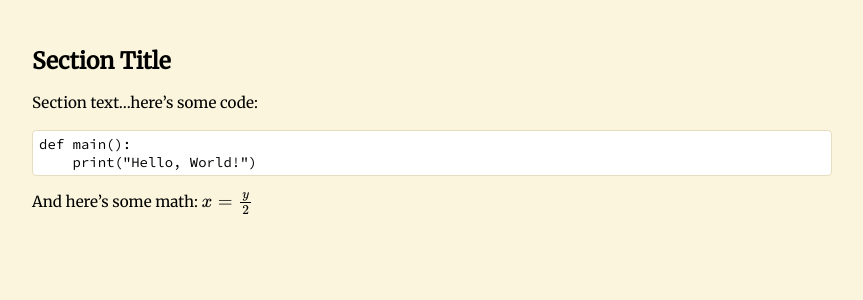
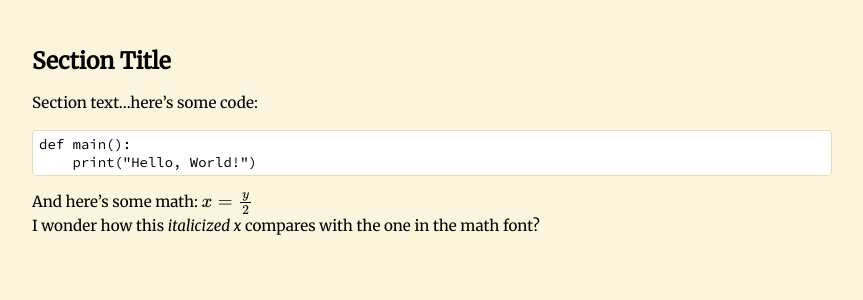
Before and after one commit to dvon/cgbk, a Jekyll site: the page built from index.md, in a window 1280 px wide. Shown: the top 300 px of the page, without its empty margins (208-1071 px from the left). Built offline with Jekyll 4.4.1, drawn with Linux system fonts in a browser that asks for light colours; Markdown is read by kramdown in place of the engine named in the settings; formulas are drawn with MathJax 3.

Commit message:
Update index.md

```diff
--- a/index.md
+++ b/index.md
@@ -11,4 +11,5 @@ def main():
     print("Hello, World!")
 ~~~
 
-And here's some math: $x = \frac{y}{2}$
+And here's some math: $x = \frac{y}{2}$ \
+I wonder how this *italicized x* compares with the one in the math font?
```
